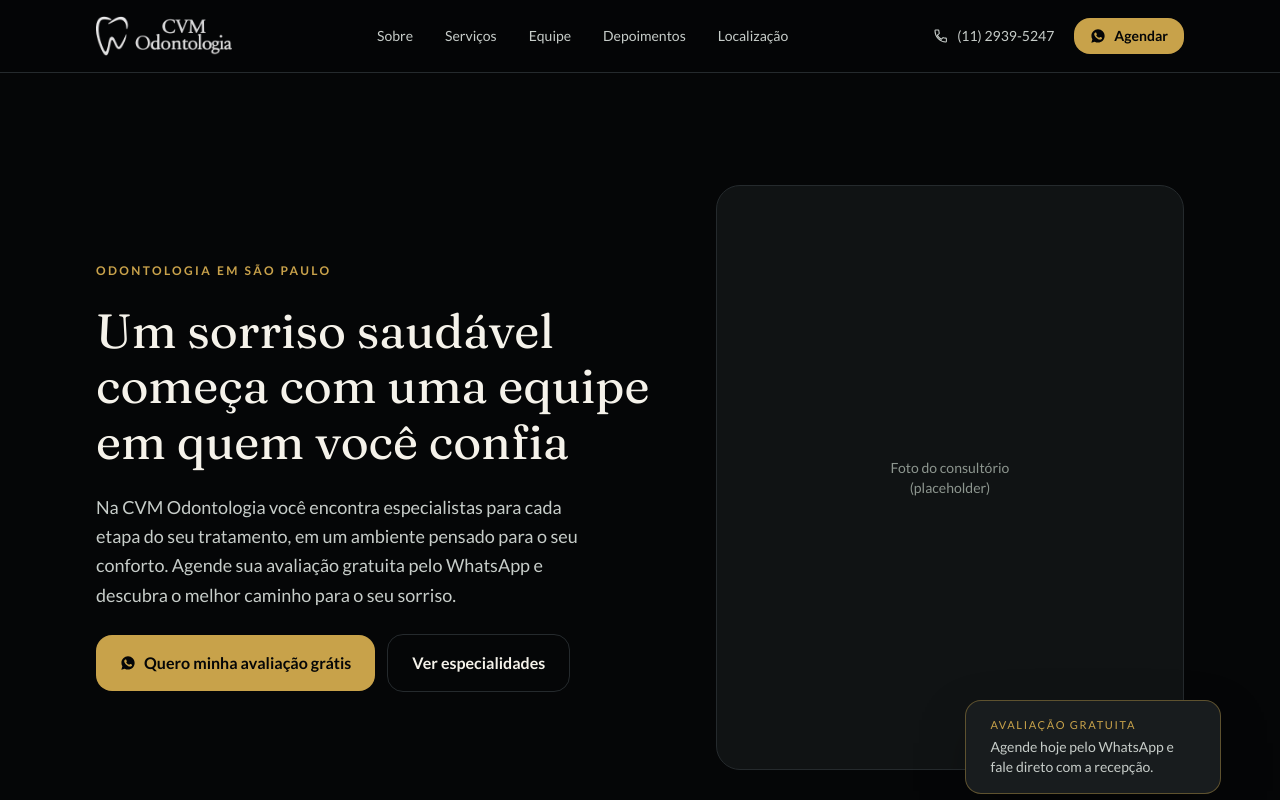
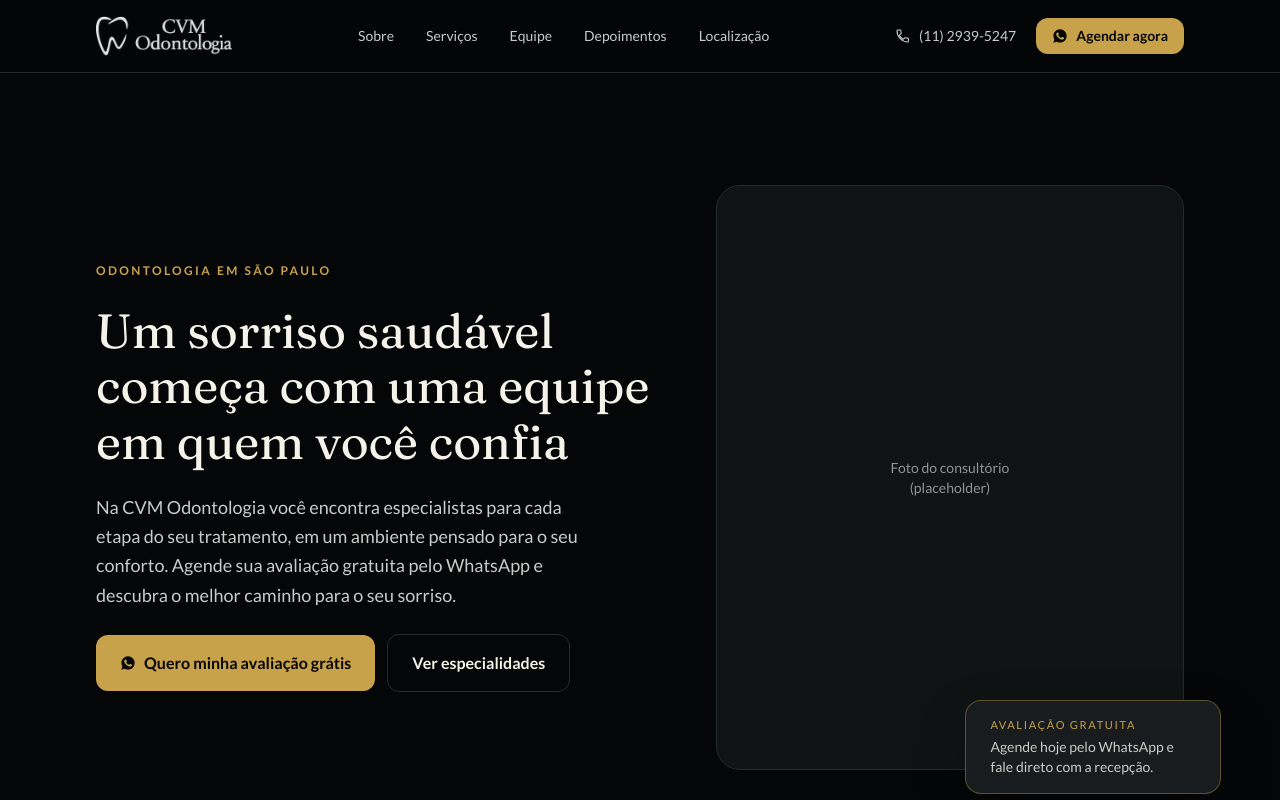
Before and after one commit to danielbelentini/cvmodonto, a Next.js app: page / in a window 1280 px wide. Shown: the top 800 px of the page. Built offline with nearby package versions, Linux system fonts and the light colour scheme.

Commit message:
Ajustes e inserção de depoimentos reais retirados do Google da Clínica

```diff
--- a/components/Button.tsx
+++ b/components/Button.tsx
@@ -13,7 +13,7 @@ type ButtonProps = {
 };
 
 const base =
-  "inline-flex items-center justify-center gap-2 rounded-2xl font-semibold transition-colors duration-200 focus-visible:outline-2 focus-visible:outline-offset-2";
+  "inline-flex items-center justify-center gap-2 rounded-xl font-semibold transition-colors duration-200 focus-visible:outline-2 focus-visible:outline-offset-2";
 
 const variants: Record<string, string> = {
   primary: "bg-teal text-void hover:bg-teal-dark",
--- a/components/Header.tsx
+++ b/components/Header.tsx
@@ -51,7 +51,7 @@ export default function Header() {
             {clinic.phoneDisplay}
           </a>
           <Button href={whatsappHref()} size="sm" icon={<WhatsAppIcon className="h-4 w-4" />}>
-            Agendar
+            Agendar agora
           </Button>
         </div>
 
--- a/components/Testimonials.tsx
+++ b/components/Testimonials.tsx
@@ -15,7 +15,7 @@ export default function Testimonials() {
         />
         {/* Conteúdo de exemplo — a seção será conectada às avaliações reais do
             Google ou a depoimentos curados manualmente (ver decisão em aberto no escopo). */}
-        {/* <div className="mt-12 grid gap-5 sm:grid-cols-3">
+        <div className="mt-12 grid gap-5 sm:grid-cols-3">
           {testimonials.map((item) => (
             <Reveal key={item.name}>
               <figure className="flex h-full flex-col gap-4 rounded-2xl border border-line bg-panel-soft px-6 py-6">
@@ -33,11 +33,6 @@ export default function Testimonials() {
               </figure>
             </Reveal>
           ))}
-        </div> */}
-
-        <div>
-          <script src="https://elfsightcdn.com/platform.js" async></script>
-          <div className="elfsight-app-04c5df65-13ce-4048-9bd7-c2944119a308" data-elfsight-app-lazy></div>
         </div>
 
         <SectionCta copy="Seja o próximo sorriso satisfeito." buttonLabel="Avaliação grátis" />
--- a/lib/content.ts
+++ b/lib/content.ts
@@ -158,21 +158,21 @@ export const team = [
 // entre widget do Google ou curadoria manual (ver escopo do projeto).
 export const testimonials = [
   {
-    name: "Fernanda A.",
+    name: "Marina Ferraz",
     quote:
-      "Marquei a avaliação pelo WhatsApp e no mesmo dia já tinha um horário. Sensação de cuidado do início ao fim.",
+      "Excelente profissional! A dra. Cristina é atenciosa e gentil, sempre ofecere tratamentos de muita qualidade e os executa com muito capricho. Insubstituível ✨️",
     rating: 5,
   },
   {
-    name: "Ricardo M.",
+    name: "Zoraide Maria",
     quote:
-      "Fiz tratamento de canal com receio e não senti praticamente nada. Equipe explica cada passo antes de fazer.",
+      "Muito boa a experiência de consultar a dra. Cristina. O ambiente é acolhedor e ela é uma ótima profissional.",
     rating: 5,
   },
   {
-    name: "Juliana P.",
+    name: "Magali Ferraz",
     quote:
-      "Troquei de dentista depois de anos adiando o clareamento. Ambiente tranquilo e resultado natural.",
+      "Dra Cristina trabalha com responsabilidade e competência. Eu super indico.",
     rating: 5,
   },
 ];
```
Also changed, not shown: public/images/logo-porto.png (added).
